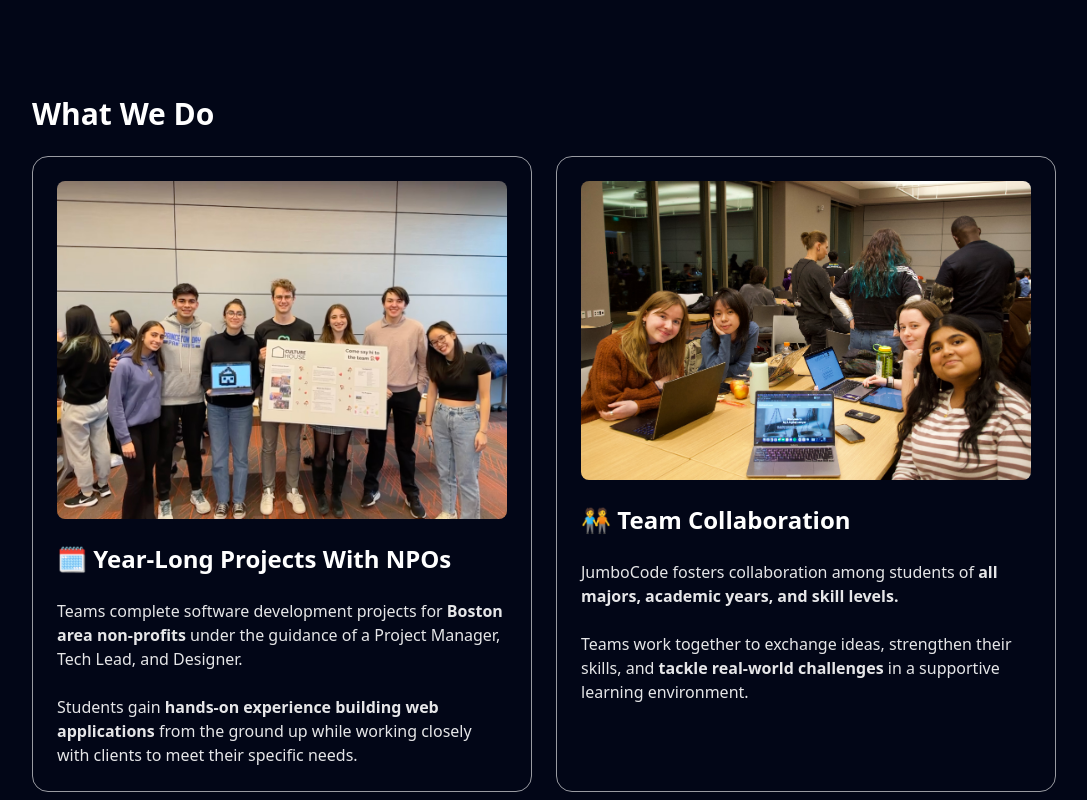
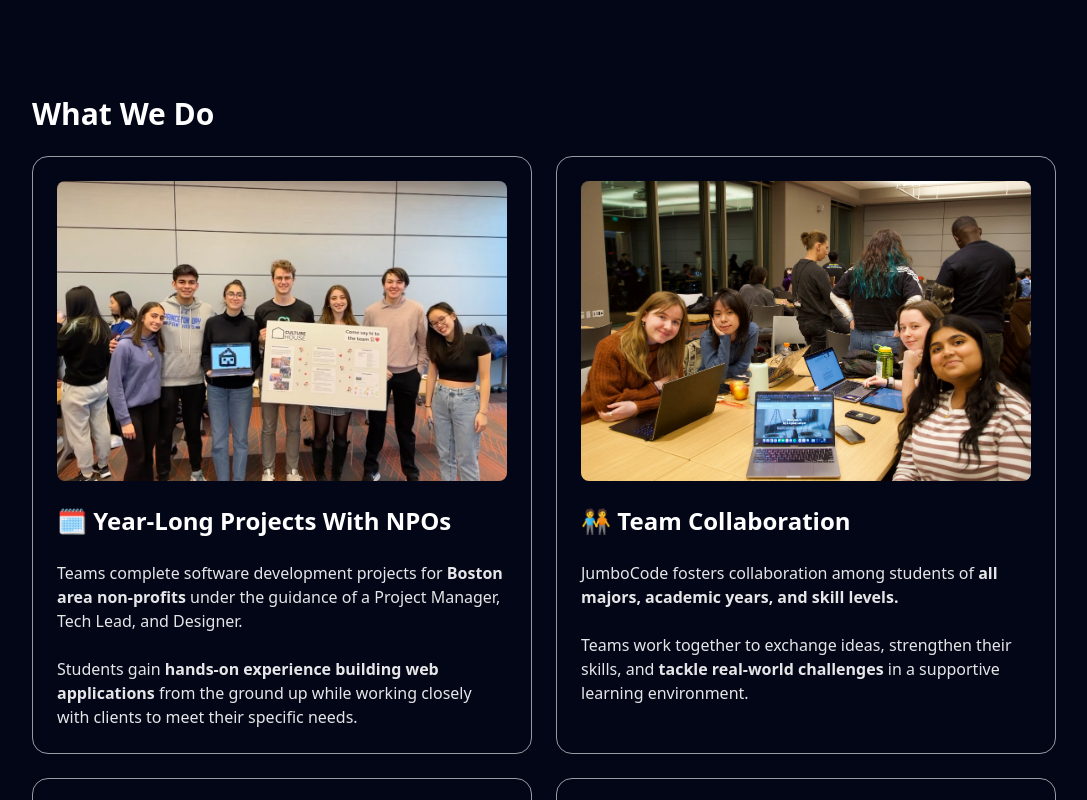
Before and after one commit to JumboCode/jumbocode.org-2024, a Next.js app: page /dev/what-we-do in a window 1280 px wide. Shown: the top 800 px of the page, without its empty margins (96-1183 px from the left). Built offline with nearby package versions, Linux system fonts and the light colour scheme.

Commit message:
Image consistency

```diff
--- a/app/components/what-we-do.tsx
+++ b/app/components/what-we-do.tsx
@@ -110,7 +110,11 @@
     <section className="@container border border-white/60 rounded-2xl p-6">
       <div className="@lg:grid @lg:grid-cols-2 @lg:gap-16">
         {/* eslint-disable-next-line @next/next/no-img-element */}
-        <img src={imageSrc} alt="" className="w-full h-auto rounded-lg" />
+        <img
+          src={imageSrc}
+          alt=""
+          className="w-full h-auto rounded-lg aspect-[3/2] object-cover"
+        />
         <div className="pt-6">
           <h3 className="text-white text-2xl font-semibold">{title}</h3>
           <div className="text-white/90 mt-6 space-y-6 [&_a]:text-brand [&_a]:font-semibold">
```
